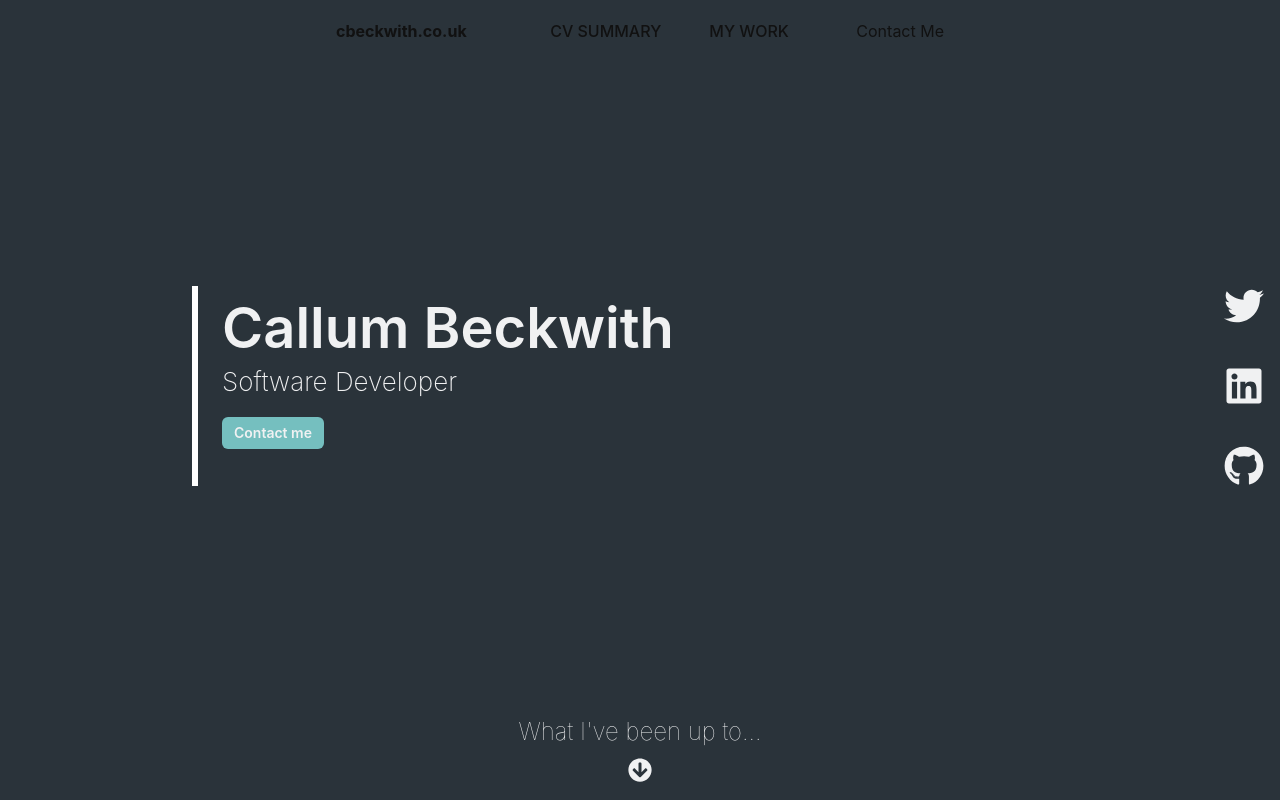
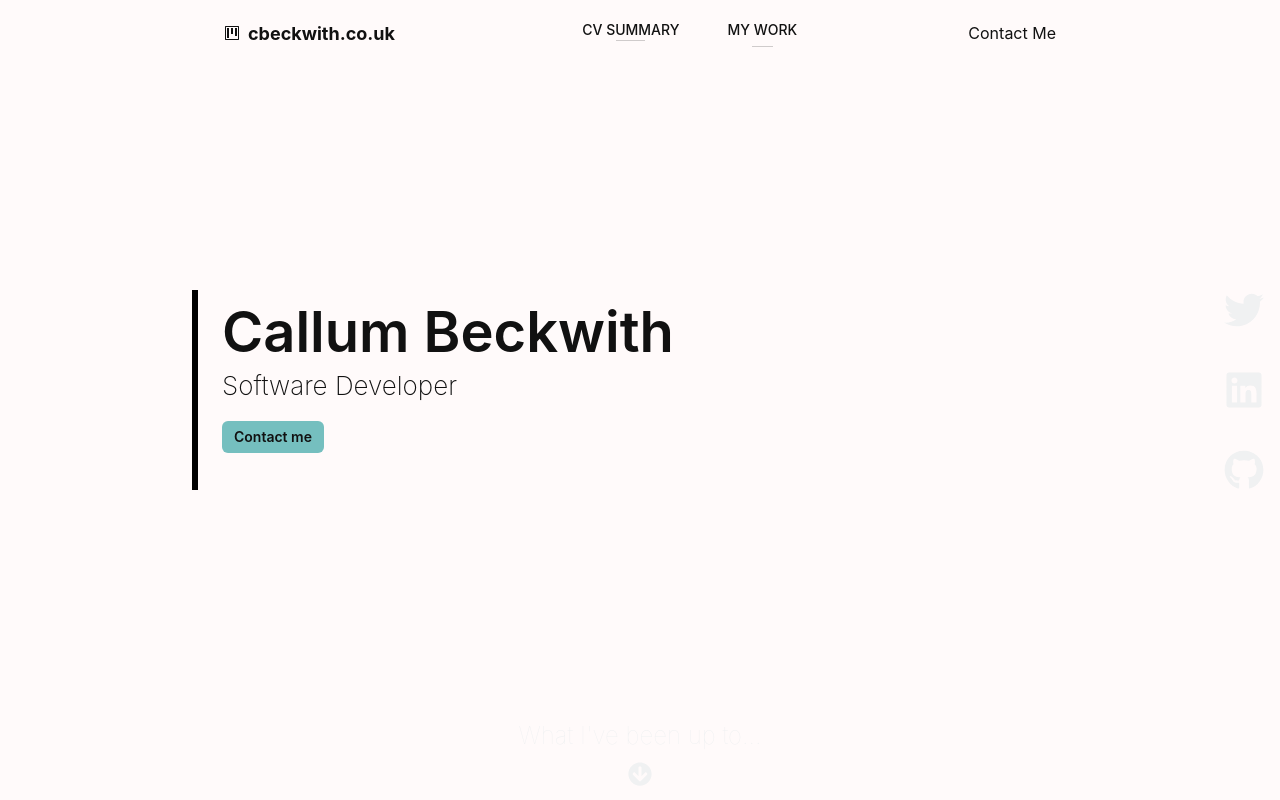
Before and after one commit to 123callumb/callum-beckwith-portfolio, a Next.js app: page / in a window 1280 px wide. Shown: the top 800 px of the page. Built offline with nearby package versions, Linux system fonts and the light colour scheme.

Commit message:
for now :)

```diff
--- a/components/Homepage/SplashSection.tsx
+++ b/components/Homepage/SplashSection.tsx
@@ -7,7 +7,7 @@ import ResourceHelper from "../../lib/helpers/ResourceHelper";
 export default function SplashSection() {
     return <Box w="100%" h="68vh" pos="relative">
         <Flex mt={{ md: "28vh", base: "24vh" }}>
-            <Flex spacing={4} color="whiteShade" borderLeft="6px white solid" ml={{ md: "15%", base: "5%" }} pl="6" pb="0" flexDirection="column">
+            <Flex spacing={4} color="blackShade" borderLeft="6px black solid" ml={{ md: "15%", base: "5%" }} pl="6" pb="0" flexDirection="column">
                 <Text fontSize="56" fontWeight="600">Callum Beckwith</Text>
                 <Text fontSize="26" fontWeight="200" mt="-2">Software Developer</Text>
                 <NextLink href={ResourceHelper.CreateInternalURL(InternalLinkEnum.CVSummary)}>
--- a/components/shared/Header.tsx
+++ b/components/shared/Header.tsx
@@ -1,17 +1,21 @@
 import { HamburgerIcon } from "@chakra-ui/icons";
-import { Box, Center, Container, Divider, Flex, IconButton, Menu, MenuButton, MenuList, Spacer, Stack, Text, VStack } from "@chakra-ui/react"
+import { Box, Center, Container, Divider, Flex, Icon, IconButton, Menu, MenuButton, MenuList, Spacer, Stack, Text, VStack } from "@chakra-ui/react"
 import NextLink from 'next/link';
 import ColourPaletteEnum from "../../lib/enums/ColourPaletteEnum";
 import { ExternalLinkEnum, InternalLinkEnum } from "../../lib/enums/LinkEnum";
 import ResourceHelper from "../../lib/helpers/ResourceHelper";
+import { VscProject } from 'react-icons/vsc/index'
 
 export default function Header({ breadcrumb }: { breadcrumb?: string }) {
-    return <Container maxW="2xl" color="blackShade" py={{ md: "4", base: '2' }} px={{ md: "8", base: "2" }} pl="4">
+    return <Container maxW="4xl" color="blackShade" py={{ md: "4", base: '2' }} px={{ md: "8", base: "2" }} pl="4">
         <Flex flexDir={{ md: 'row' }}>
             <Center>
                 <Flex fontWeight="700" style={{ wordSpacing: '10px' }} d="flex">
+                    <Center mr="8px">
+                        <Icon as={VscProject} />
+                    </Center>
                     <NextLink href={ResourceHelper.CreateInternalURL(InternalLinkEnum.Home)}>
-                        <Text className="linkAnimation">cbeckwith.co.uk</Text>
+                        <Text fontSize="lg" className="linkAnimation">cbeckwith.co.uk</Text>
                     </NextLink>
                     <Center>
                         <Text ml="4">{breadcrumb && ` / ${breadcrumb}`}</Text>
@@ -21,12 +25,18 @@ export default function Header({ breadcrumb }: { breadcrumb?: string }) {
             <Spacer />
             <Center>
                 <Stack direction={{ md: 'row' }} spacing={12} d={{ base: 'none', md: 'flex' }}>
-                    <NextLink href={ResourceHelper.CreateInternalURL(InternalLinkEnum.CVSummary)}>
-                        <Text fontWeight="500" className="linkAnimation">CV SUMMARY</Text>
-                    </NextLink>
-                    <NextLink href={ResourceHelper.CreateInternalURL(InternalLinkEnum.Contact)}>
-                        <Text fontWeight="500" className="linkAnimation">MY WORK</Text>
-                    </NextLink>
+                    <Flex flexDir={"column"} alignItems="center">
+                        <NextLink href={ResourceHelper.CreateInternalURL(InternalLinkEnum.CVSummary)}>
+                            <Text fontWeight="500" fontSize="sm">CV SUMMARY</Text>
+                        </NextLink>
+                        <Divider w="30%" borderColor={"blackShade"} opacity="0.2"/>
+                    </Flex>
+                    <Flex flexDir={"column"} alignItems="center">
+                        <NextLink href={ResourceHelper.CreateInternalURL(InternalLinkEnum.Contact)}>
+                            <Text fontWeight="500" fontSize="sm">MY WORK</Text>
+                        </NextLink>
+                        <Divider mt="6px" w="30%" borderColor={"blackShade"} opacity="0.2"/>
+                    </Flex>
                 </Stack>
                 <Menu id="mobile-menu">
                     <MenuButton
--- a/components/shared/Layout.tsx
+++ b/components/shared/Layout.tsx
@@ -4,7 +4,7 @@ import React from "react";
 import Footer from "./Footer";
 import Header from "./Header";
 
-const Layout = ({ children, breadcrumb }: { children: any, breadcrumb?: string}) => <Box bgColor="blueShade3">
+const Layout = ({ children, breadcrumb }: { children: any, breadcrumb?: string}) => <Box bgColor="bgWhite">
     <Head>
         <meta charSet="utf-8" />
         <meta name="viewport" content="width=device-width, initial-scale=1.0, user-scalable=no" />
--- a/components/theme/foundations/Colours.ts
+++ b/components/theme/foundations/Colours.ts
@@ -11,6 +11,8 @@ const colours: Colors = {
     transparent: {
         500:'transparent'
     },
+	bgWhite: 'rgb(255, 250, 250)',
+	btnBlueShade: 'rgb(88, 158, 166)',
 	current: 'currentColor',
 	black: '#000000',
 	white: '#FFFFFF',
--- a/lib/enums/ColourPaletteEnum.ts
+++ b/lib/enums/ColourPaletteEnum.ts
@@ -3,7 +3,8 @@ const enum ColourPaletteEnum {
     LightBlue = '#496373',
     Blue = '#364F59',
     DarkBlue = '#2A333A',
-    White = '#F0F1F2'
+    White = '#F0F1F2',
+    BtnBlue = "#589ea6",
 }
 
 export default ColourPaletteEnum;
--- a/styles/global.scss
+++ b/styles/global.scss
@@ -27,7 +27,7 @@ a {
     left: 0;
     width: 100%;
     height: 0.1em;
-    background-color: #f0f1f2;
+    background-color: #111;
     transition: opacity 300ms, transform 300ms;
     opacity: 1;
     transform: scale(0);
```
